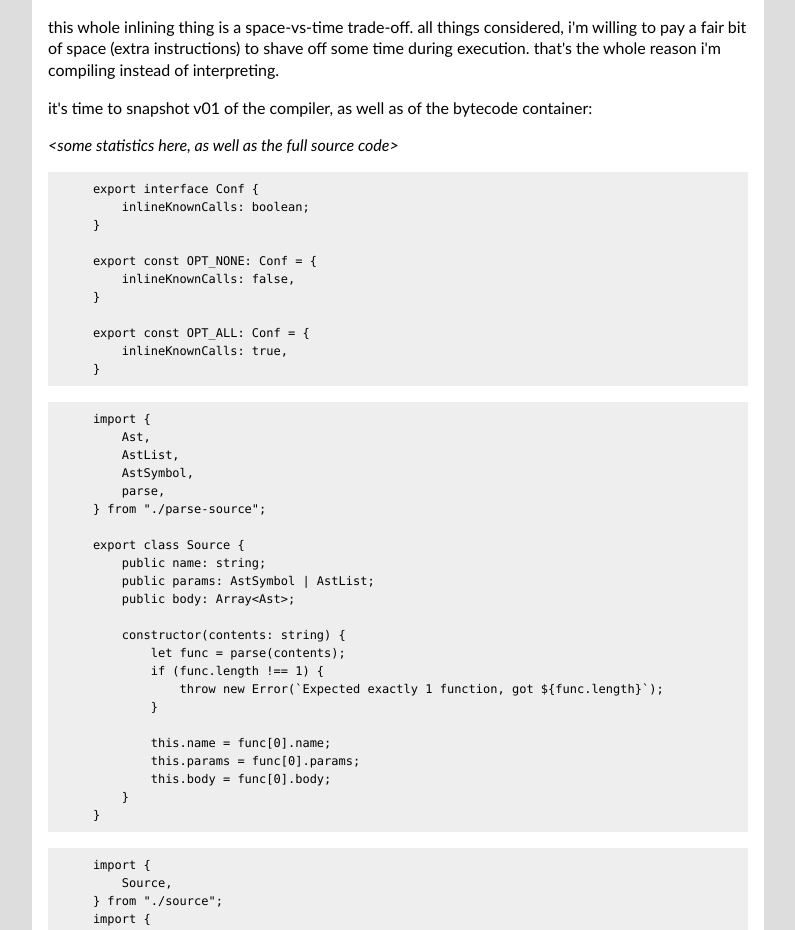
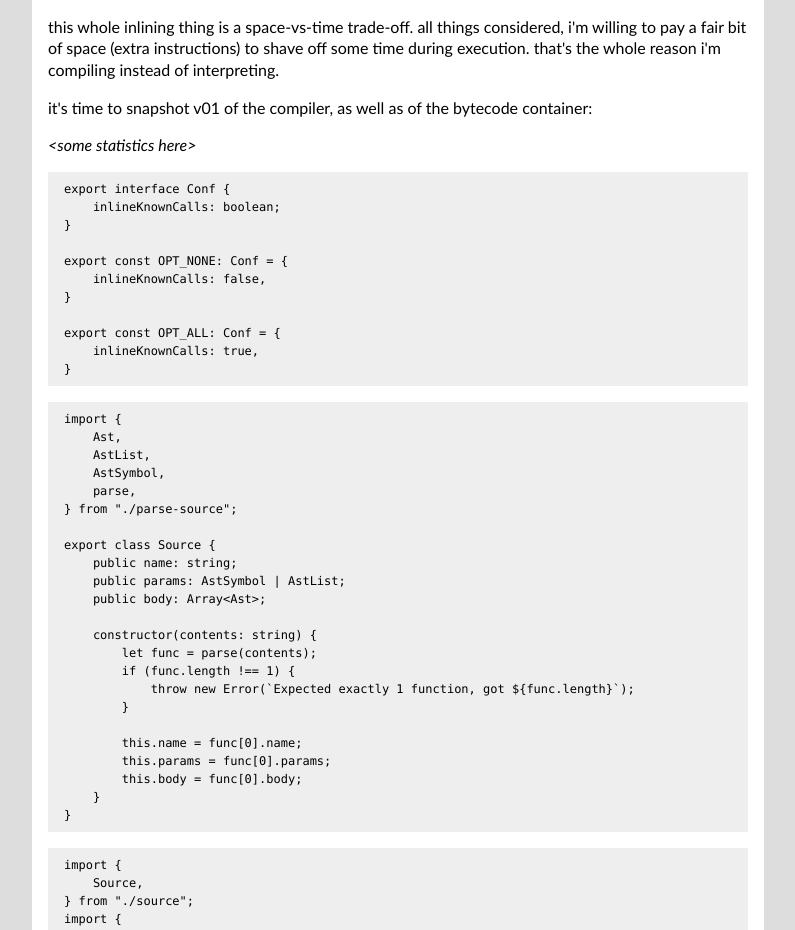
Before and after one commit to masak/syntax-driven, a React (Create React App) app: page / in a window 1280 px wide. Shown: the part 1540-2470 px from the top of the page, without its empty margins (242-1037 px from the left). Built offline with nearby package versions, Linux system fonts and the light colour scheme.

Commit message:
Fix de-indentation

```diff
--- a/src/App.js
+++ b/src/App.js
@@ -165,8 +165,7 @@ F0 -- r1 --     return %r1</code></pre>
     </p>
 
     <p>
-        <em>&lt;some statistics here, as well as the full source
-        code&gt;</em>
+        <em>&lt;some statistics here&gt;</em>
     </p>
 
     <SourceListing sourceText={v01.confTs} />
--- a/src/components/SourceListing.js
+++ b/src/components/SourceListing.js
@@ -4,10 +4,15 @@ function stripSurroundingEmpty(s) {
     return s.replace(/^( )*\n/, "").replace(/\n( )*$/, "");
 }
 
+const EMPTY_LINE = /^\s*$/;
+
 function deindent(s) {
     let lines = s.split(/\n/);
     let minIndent = 99;
     for (let line of lines) {
+        if (EMPTY_LINE.test(line)) {
+            continue;
+        }
         let m = line.match(/^( *)/);
         let n = m[1].length;
         if (n < minIndent) {
```
